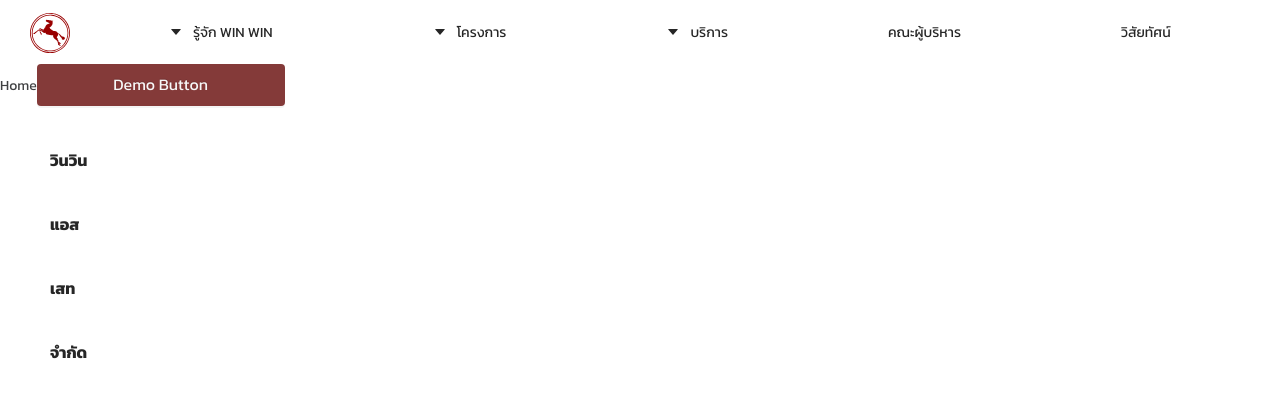
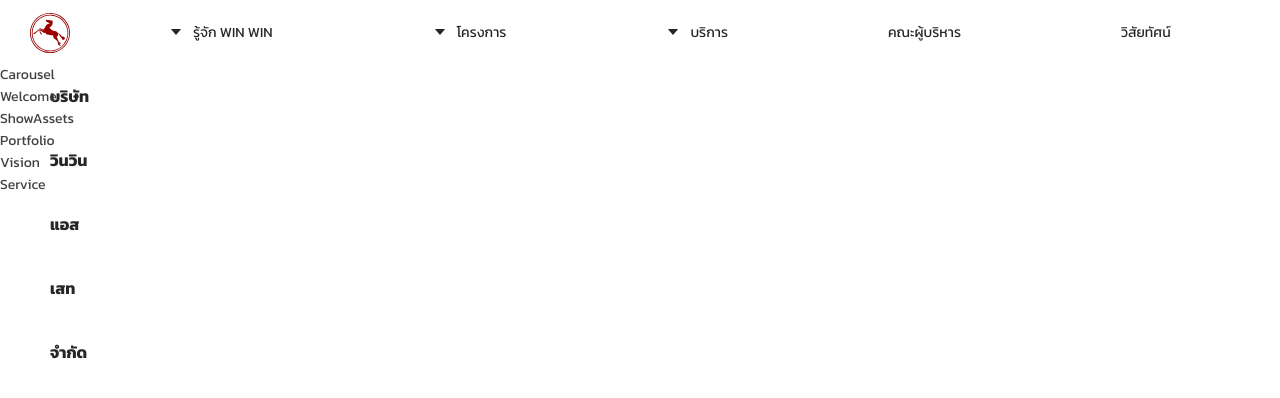
Before and after one commit to romncn/WinWin-Assets_Web, a React (Create React App) app: page / in a window 1280 px wide. Shown: the top 398 px of the page. Built offline with nearby package versions, Linux system fonts and the light colour scheme.

Commit message:
[+] Create Home Component

```diff
--- /dev/null
+++ b/src/components/home/Carousel.tsx
@@ -0,0 +1,11 @@
+import React from "react"
+
+const Carousel: React.FC = () => {
+    return (
+        <div>
+            Carousel
+        </div>
+    )
+}
+
+export default Carousel;
--- /dev/null
+++ b/src/components/home/Portfolio.tsx
@@ -0,0 +1,11 @@
+import React from "react"
+
+const Portfolio: React.FC = () => {
+    return (
+        <div>
+            Portfolio
+        </div>
+    )
+}
+
+export default Portfolio;
--- /dev/null
+++ b/src/components/home/Service.tsx
@@ -0,0 +1,11 @@
+import React from "react"
+
+const Service: React.FC = () => {
+    return (
+        <div>
+            Service
+        </div>
+    )
+}
+
+export default Service;
--- /dev/null
+++ b/src/components/home/ShowAssets.tsx
@@ -0,0 +1,11 @@
+import React from "react"
+
+const ShowAssets: React.FC = () => {
+    return (
+        <div>
+            ShowAssets
+        </div>
+    )
+}
+
+export default ShowAssets;
--- /dev/null
+++ b/src/components/home/Vision.tsx
@@ -0,0 +1,11 @@
+import React from "react"
+
+const Vision: React.FC = () => {
+    return (
+        <div>
+            Vision
+        </div>
+    )
+}
+
+export default Vision;
--- /dev/null
+++ b/src/components/home/Welcome.tsx
@@ -0,0 +1,11 @@
+import React from "react"
+
+const Welcome: React.FC = () => {
+    return (
+        <div>
+            Welcome
+        </div>
+    )
+}
+
+export default Welcome;
--- a/src/views/Home.tsx
+++ b/src/views/Home.tsx
@@ -1,11 +1,21 @@
 import React from 'react'
 import Button from '../components/components/Button'
+import Carousel from '../components/home/Carousel'
+import Welcome from '../components/home/Welcome'
+import ShowAssets from '../components/home/ShowAssets'
+import Portfolio from '../components/home/Portfolio'
+import Vision from '../components/home/Vision'
+import Service from '../components/home/Service'
 
 const Home: React.FC = () => {
     return (
         <div>
-            Home
-            <Button type="primary">Demo Button</Button>
+            <Carousel />
+            <Welcome />
+            <ShowAssets />
+            <Portfolio />
+            <Vision />
+            <Service />
         </div>
     )
 }
```
